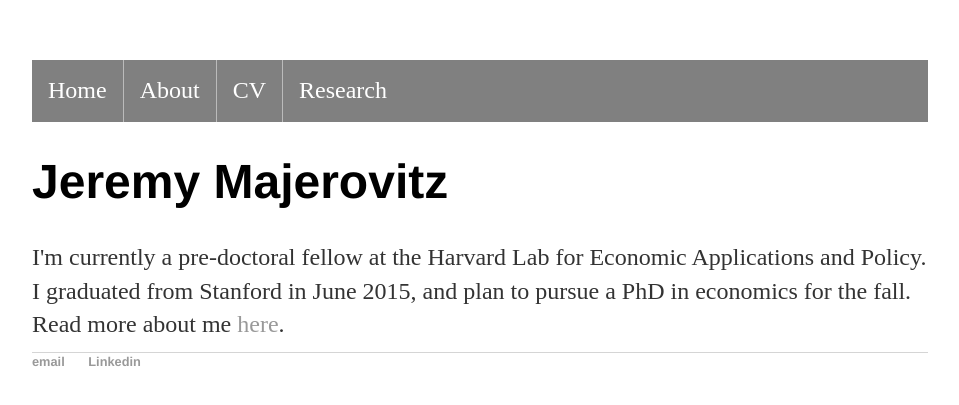
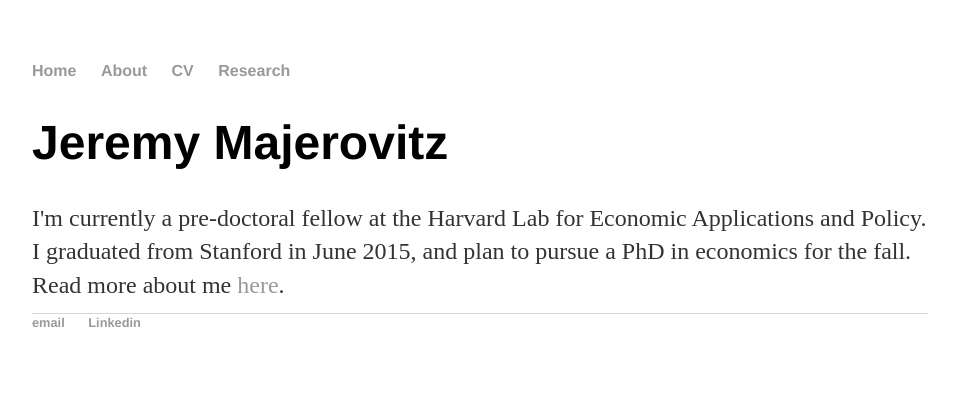
Before and after one commit to jmajic/jmajic.github.io, a Jekyll site: the page built from index.html, in a window 1280 px wide. Shown: the top 405 px of the page, without its empty margins (160-1119 px from the left). Built offline with Jekyll 4.4.1, drawn with Linux system fonts in a browser that asks for light colours.

Commit message:
Revert dad's changes

```diff
--- a/css/main.css
+++ b/css/main.css
@@ -13,46 +13,8 @@
 h3 { font-size: 2.3em; }
 h4 { font-size: 1.9em; }
 
-nav ul {
-    list-style-type: none;
-    margin: 0;
-    padding: 0;
-    overflow: hidden;
-    background-color: gray;
-}
-
-nav li {
-    float: left;
-    border-right: 1px solid #bbb;
-}
-
-nav li:last-child {
-    border-right: none;
-}
-nav li a {
-    display: block;
-    color: white;
-    text-align: center;
-    padding: 14px 16px;
-    text-decoration: none;
-}
-
-nav li a:hover:not(.active) {
-    text-decoration: none;
-    background-color: #A8A8A8;
-}
-
-nav li a:hover {
-    text-decoration: none;
-}
-
-.active {
-    text-decoration: none;
-    background-color: black;
-}
-
-footer ul { font-size: 1em; font-family: 'Helvetica', 'Arial', 'Sans-Serif'; padding: 0px; list-style: none; font-weight: bold; }
-footer ul li { display: inline; margin-right: 20px; }
+nav ul, footer ul { font-size: 1em; font-family: 'Helvetica', 'Arial', 'Sans-Serif'; padding: 0px; list-style: none; font-weight: bold; }
+nav ul li, footer ul li { display: inline; margin-right: 20px; }
 
 footer { border-top: 1px solid #d5d5d5; font-size: .8em; margin-top:10px;}
 
```
